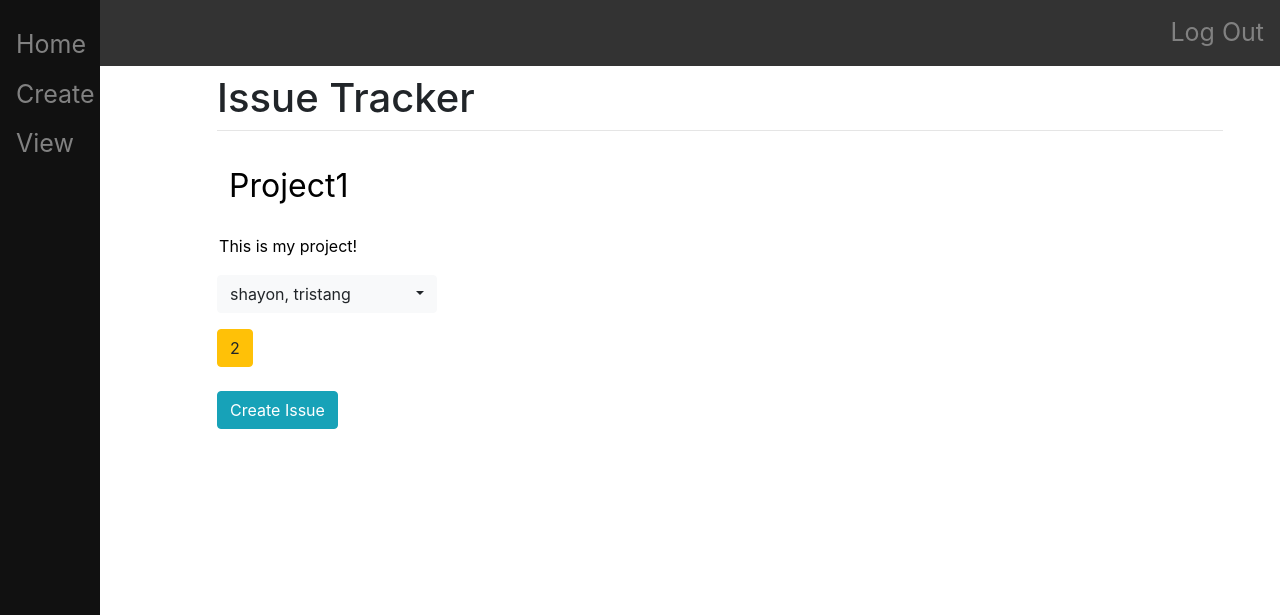
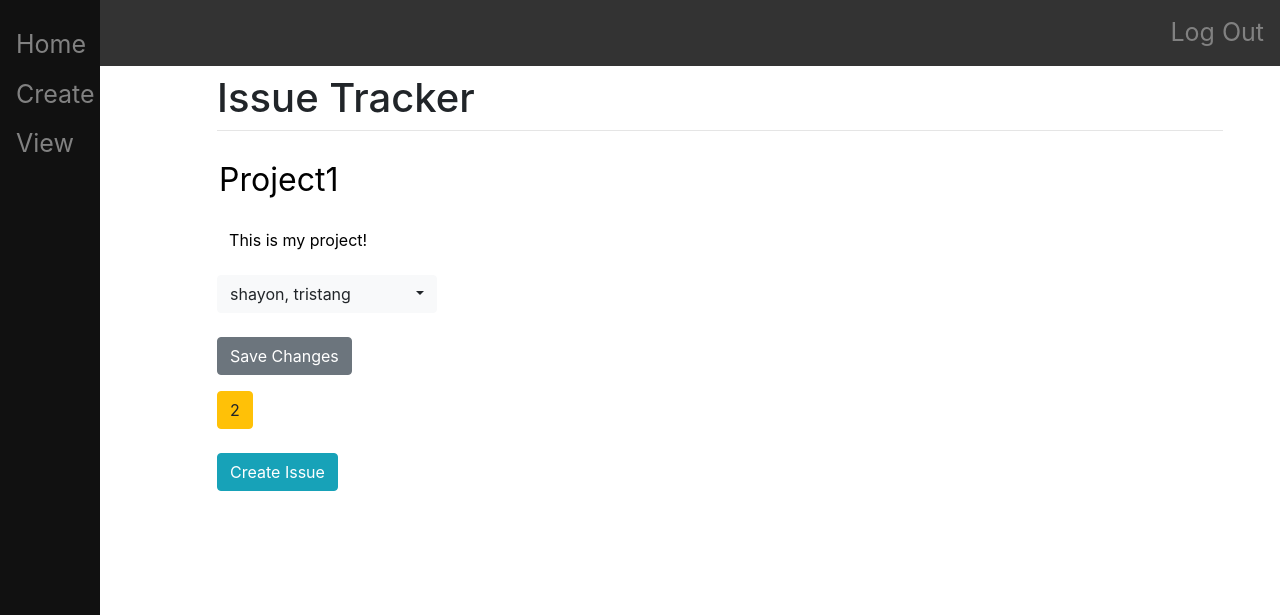
Before and after one commit to shayonghoshroy/issue-tracker, a Django app: page /project/1/ in a window 1280 px wide. Shown: the top 615 px of the page. Run offline with Django 3.2, Linux system fonts and the light colour scheme; a user stored in the database is signed in; data comes from the database, SQL or seed files in the repository; both versions use the stored data as it was after the commit; some libraries are stand-ins or nearby versions.

Commit message:
updated project index view to save any changes made when editing project

```diff
--- a/devlog.txt
+++ b/devlog.txt
@@ -44,6 +44,8 @@ and a multiple selector dropdown that allows people to search and add all projec
 36. added a comment system to issue index
 37. adding file upload system to issue index
 38. added file download system to issue index
+39. added summary and description fields to issue
+
 
 PAGES
 -----
@@ -107,7 +109,7 @@ project has a
     To Do list which is a set of
         issues
 
-
+TODO: show summary/description on issue index, update issue index to be in-line editable
 TODO: delete projects/issues
 TODO: send emails when an issue is assigned to a user?
 TODO: notification center
--- a/mysite/main/templates/main/project-index.html
+++ b/mysite/main/templates/main/project-index.html
@@ -5,6 +5,24 @@
 {% block content %}
 
     <style type="text/css">
+        .form-control-n::placeholder { /* Chrome, Firefox, Opera, Safari 10.1+ */
+                    color: black;
+                    opacity: 1; /* Firefox */
+        }
+        .form-control-n:-ms-input-placeholder { /* Internet Explorer 10-11 */
+            color: black;
+        }
+
+        .form-control-n::-ms-input-placeholder { /* Microsoft Edge */
+            color: black;
+        }
+        .form-control-n {
+            border: 0;
+            font-size: 32px;
+            color: black;
+            opacity: 1; /* Firefox */
+        }
+
         .form-control::placeholder { /* Chrome, Firefox, Opera, Safari 10.1+ */
                     color: black;
                     opacity: 1; /* Firefox */
@@ -18,22 +36,6 @@
         }
         .form-control {
             border: 0;
-            font-size: 32px;
-        }
-
-        .form-control-d::placeholder { /* Chrome, Firefox, Opera, Safari 10.1+ */
-                    color: black;
-                    opacity: 1; /* Firefox */
-        }
-        .form-control-d:-ms-input-placeholder { /* Internet Explorer 10-11 */
-            color: red;
-        }
-
-        .form-control-d::-ms-input-placeholder { /* Microsoft Edge */
-            color: red;
-        }
-        .form-control-d {
-            border: 0;
             font-size: 16px;
             color: black;
             opacity: 1; /* Firefox */
@@ -43,10 +45,10 @@
     <form method="post" action="" class="form-group">
         {% csrf_token %}
         <div class="form-group">
-            <input type="text" name="name" class="form-control" required id="exampleProjectName1" aria-describedby="nameHelp" placeholder="{{project.name}}">
+            <input type="text" name="name" novalidate class="form-control-n" id="exampleProjectName1" aria-describedby="nameHelp" placeholder="{{project.name}}">
         </div>
         <div class="form-group">
-            <input type="text" name="description" class="form-control-d" id="exampleDescriptionName1" aria-describedby="descriptionHelp" placeholder="{{project.description}}">
+            <input type="text" name="description" novalidate class="form-control" id="exampleDescriptionName1" aria-describedby="descriptionHelp" placeholder="{{project.description}}">
         </div>
         <select class="selectpicker" name="members" id="members" multiple title="Select members..." multiple data-live-search="true">
             {% for user in users %}
@@ -57,6 +59,8 @@
                 {% endif %}
             {% endfor %}
         </select>
+        <br></br>
+        <button type="submit", name="save-changes", value="save-changes", class="btn btn-secondary">Save Changes</button>
     </form>
     {% for issue in project.issue_set.all %}
         <a href="/project/{{project.id}}/issue/{{issue.id}}" class="btn btn-warning" role="button">{{issue.id}}</a>
--- a/mysite/main/views.py
+++ b/mysite/main/views.py
@@ -18,7 +18,20 @@ def project_index(response, id):
 
     project = Project.objects.get(id=id)
     if project:
-        print(response)
+        # if changes detected, update project
+        if response.method == 'POST':
+            if response.POST.get("save-changes"):
+                my_name = response.POST.get("name")
+                my_description = response.POST.get("description")
+                my_members_list = response.POST.getlist("members")
+                if my_name:
+                    project.name = my_name
+                if my_description:
+                    project.description = my_description
+                if my_members_list:
+                    project.members = my_members_list
+                project.save()
+
         # get all users
         User = get_user_model()
         users = User.objects.all()
```
Also changed, not shown: mysite/db.sqlite3.
